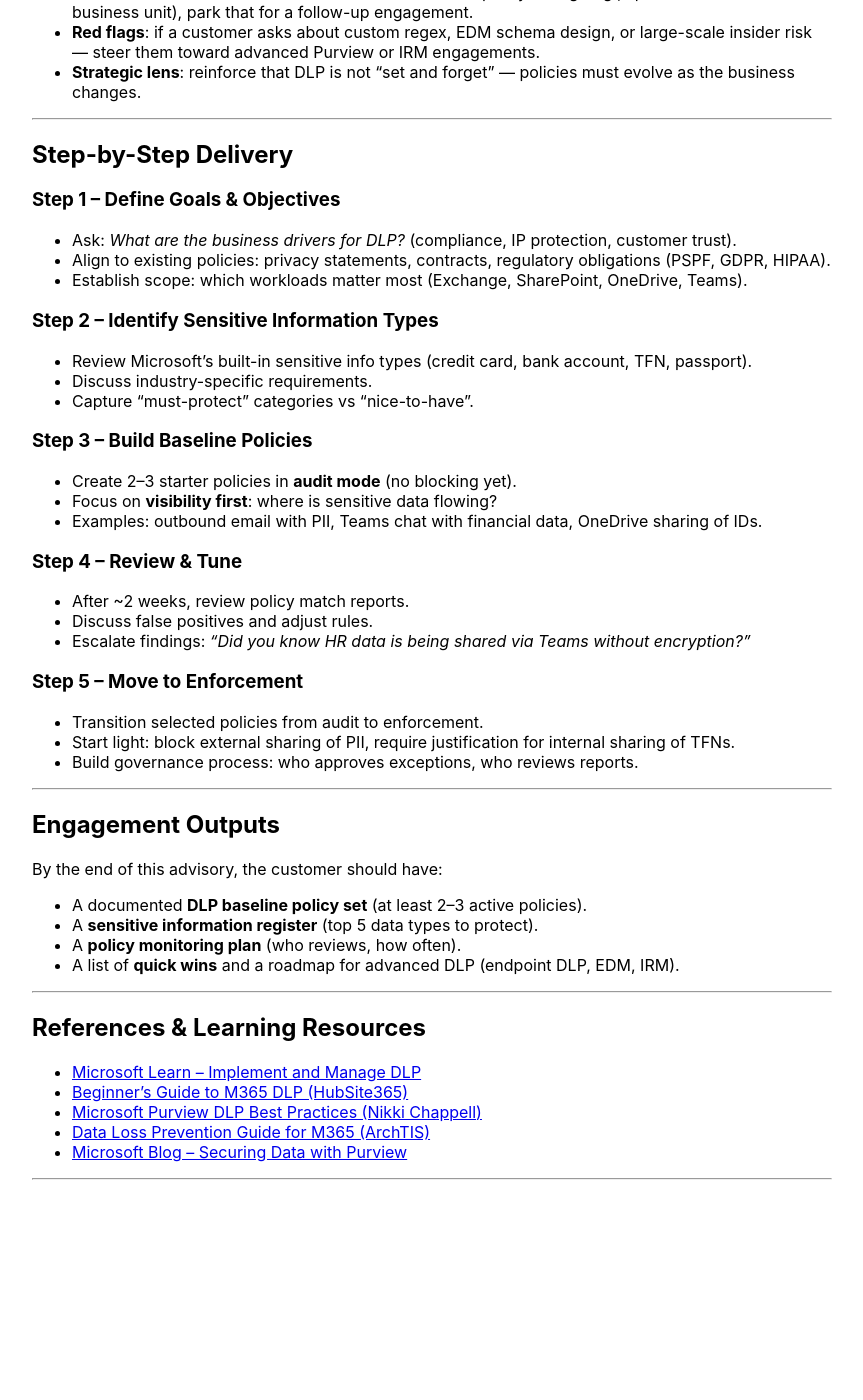
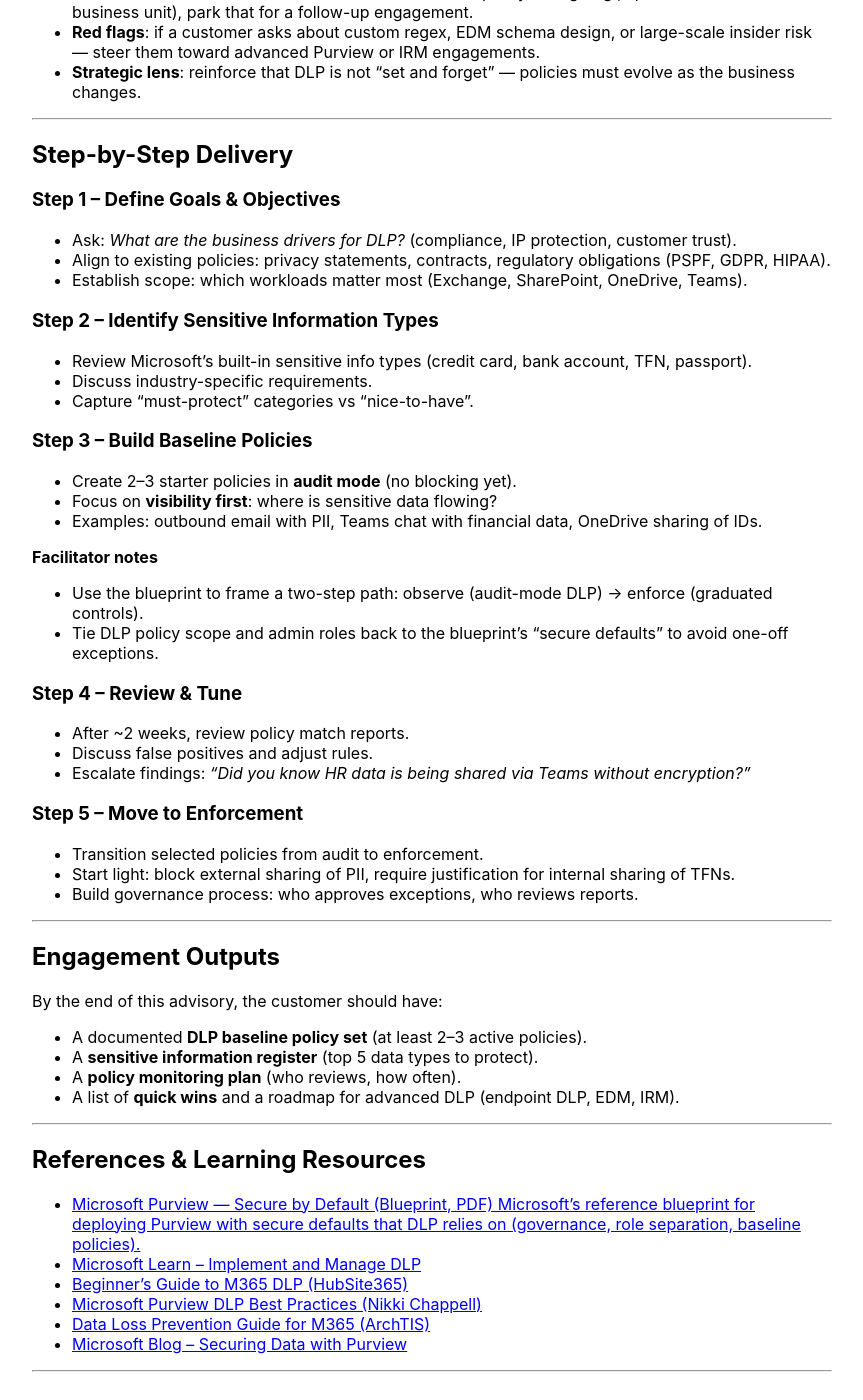
Before and after one commit to annathan/EngageSquared, a Jekyll site: the page built from Basic_Data_Loss_Prevention_(DLP)_Advisory.md, in a window 1280 px wide and 1400 px high, scrolled down 620 px. Shown: the whole window, without its empty margins (208-1071 px from the left). Built offline with Jekyll 4.4.1, drawn with Linux system fonts in a browser that asks for light colours; our own code applies the rules of GitHub Pages for plain Markdown files; before the commit the page ends 1828 px from its top, so only the background shows below that.

Commit message:
Update Basic_Data_Loss_Prevention_(DLP)_Advisory.md

```diff
--- a/Basic_Data_Loss_Prevention_(DLP)_Advisory.md
+++ b/Basic_Data_Loss_Prevention_(DLP)_Advisory.md
@@ -44,6 +44,10 @@
 - Focus on **visibility first**: where is sensitive data flowing?
 - Examples: outbound email with PII, Teams chat with financial data, OneDrive sharing of IDs.
 
+**Facilitator notes**
+- Use the blueprint to frame a two-step path: observe (audit-mode DLP) → enforce (graduated controls).
+- Tie DLP policy scope and admin roles back to the blueprint’s “secure defaults” to avoid one-off exceptions.
+
 ### Step 4 – Review & Tune
 - After ~2 weeks, review policy match reports.
 - Discuss false positives and adjust rules.
@@ -68,6 +72,7 @@
 
 ## References & Learning Resources
 
+- [Microsoft Purview — Secure by Default (Blueprint, PDF) Microsoft’s reference blueprint for deploying Purview with secure defaults that DLP relies on (governance, role separation, baseline policies).](https://github.com/microsoft/purview/blob/95e2d91f802804d17f82dd58fd9fe9ce0c470106/purview-blueprints/Secure%20by%20default%20with%20Microsoft%20Purview.pdf)
 - [Microsoft Learn – Implement and Manage DLP](https://learn.microsoft.com/en-us/training/paths/purview-implement-manage-dlp/)
 - [Beginner’s Guide to M365 DLP (HubSite365)](https://www.hubsite365.com/en-ww/crm-pages/data-loss-prevention-in-microsoft-365-easy-guide-for-beginners-01a76489-6ca2-405e-b57a-afc94ad6f880.htm)
 - [Microsoft Purview DLP Best Practices (Nikki Chappell)](https://nikkichapple.com/microsoft-purview-dlp-best-practices/)
```
